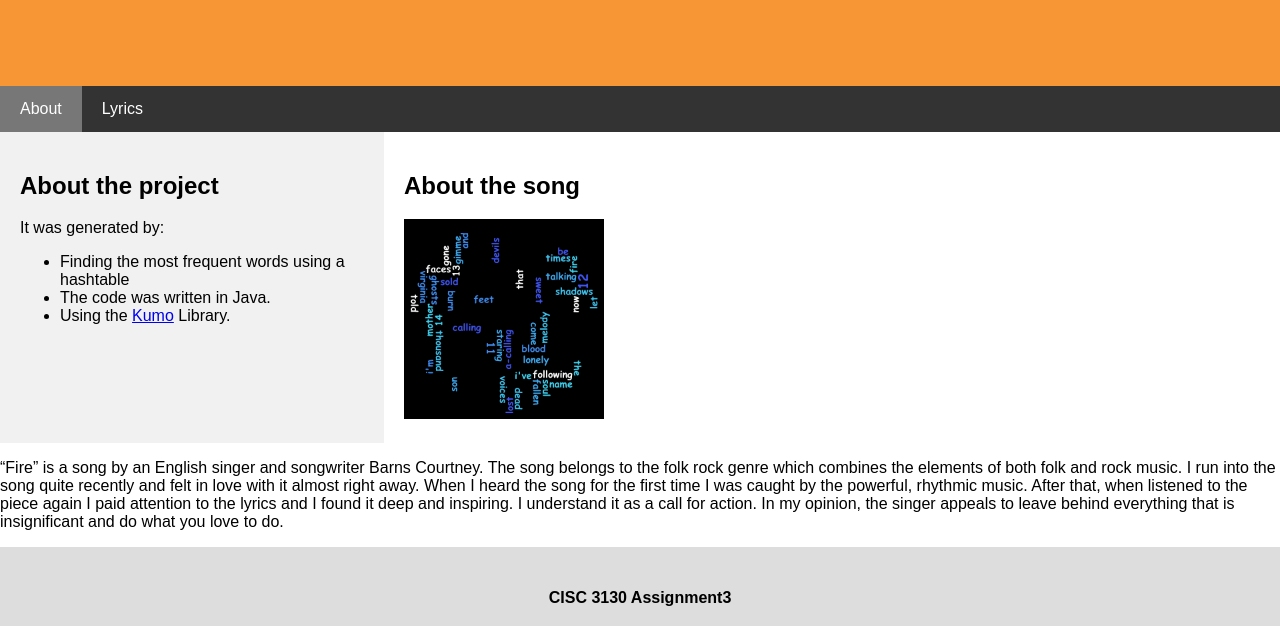
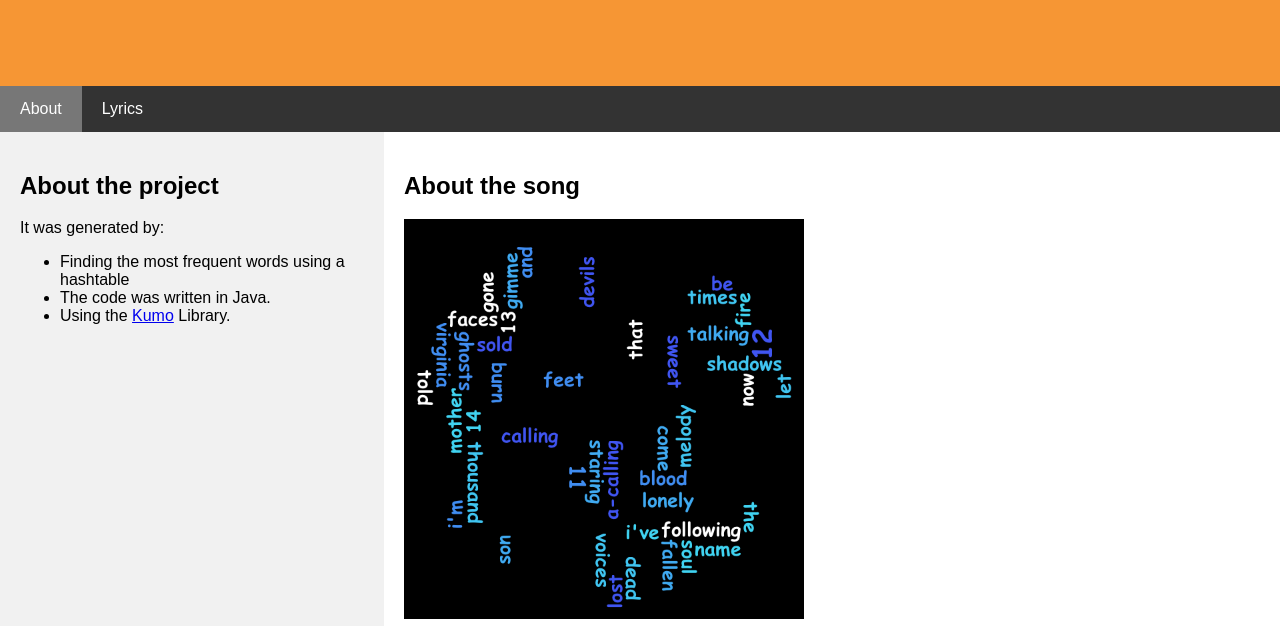
Before and after one commit to Stefaniya1324/StefaniyaBarabanova.github.io, a plain HTML site: page Word-Cloud-Site/index.html in a window 1280 px wide. Shown: the part 173-799 px from the top of the page. Drawn offline with Linux system fonts and the light colour scheme.

Commit message:
Update index.html

```diff
--- a/Word-Cloud-Site/index.html
+++ b/Word-Cloud-Site/index.html
@@ -1,6 +1,6 @@
 <!DOCTYPE html>
 <html lang="en">
-<head background="fire.jpg">
+<head>
 <title>Assignment3</title>
 <meta charset="UTF-8">
 <meta name="viewport" content="width=device-width, initial-scale=1">
@@ -116,7 +116,7 @@ body {
   </div>
   <div class="main">
       <h2>About the song</h2>
-      <img src="result.png" style="height:200px;"></div>
+      <img src="result.png" style="height:400px;"></div>
       <p>“Fire” is a song by an English singer and songwriter Barns Courtney. The song belongs to the folk rock genre which combines the elements of both folk and rock music.
 I run into the song quite recently and felt in love with it almost right away. When I heard the song for the first time I was caught by the powerful, rhythmic music. After that, when listened to the piece again I paid attention to the lyrics and I found it deep and inspiring. I understand it as a call for action. In my opinion, the singer appeals to leave behind everything that is insignificant and do what you love to do.</p>
 
```
